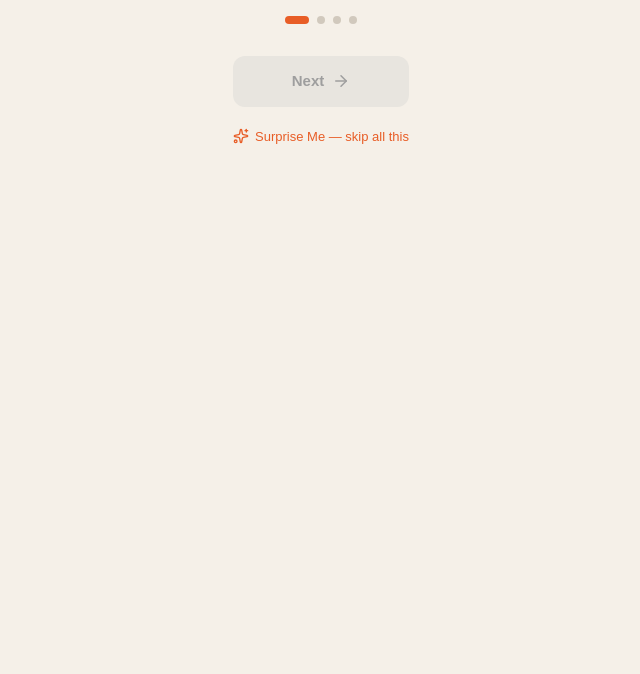
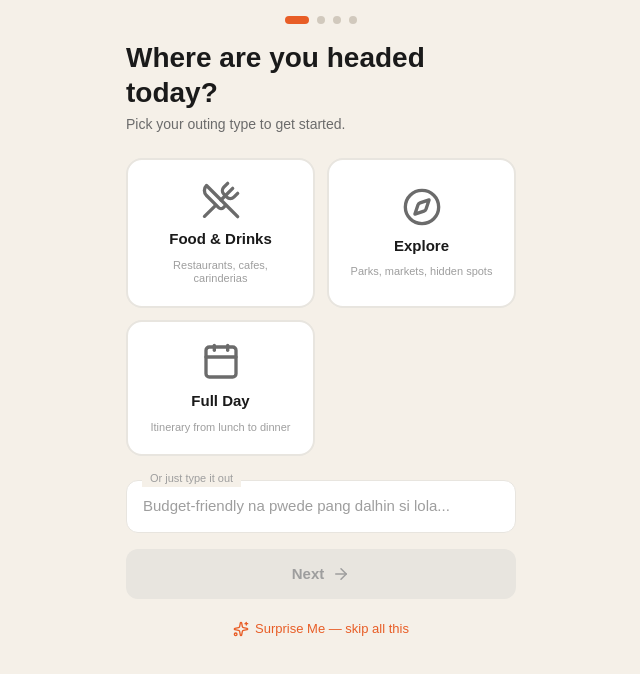
Before and after one commit to afkDen/iNet_GitHub, a Next.js app: page /onboarding in a window 1280 px wide. Shown: the top 674 px of the page, without its empty margins (319-959 px from the left). Built offline with nearby package versions, Linux system fonts and the light colour scheme.

Commit message:
fix: onboarding tiles now render visibly — changed absolute inset-0 to w-full

```diff
--- a/app/onboarding/page.tsx
+++ b/app/onboarding/page.tsx
@@ -218,7 +218,7 @@ export default function OnboardingPage() {
             <ProgressDots current={step} total={TOTAL_STEPS} />
 
             {/* Step content with animation */}
-            <div className="flex-1 relative overflow-hidden">
+            <div className="flex-1 relative overflow-hidden min-h-0">
                 <AnimatePresence mode="wait" custom={direction}>
                     <motion.div
                         key={step}
@@ -228,7 +228,7 @@ export default function OnboardingPage() {
                         animate="center"
                         exit="exit"
                         transition={stepTransition}
-                        className="absolute inset-0"
+                        className="w-full"
                     >
                         {/* ── STEP 1: Mode Selection ── */}
                         {step === 0 && (
```
Also changed, not shown: 1 other file (tests, documents, lock files or other folders).
